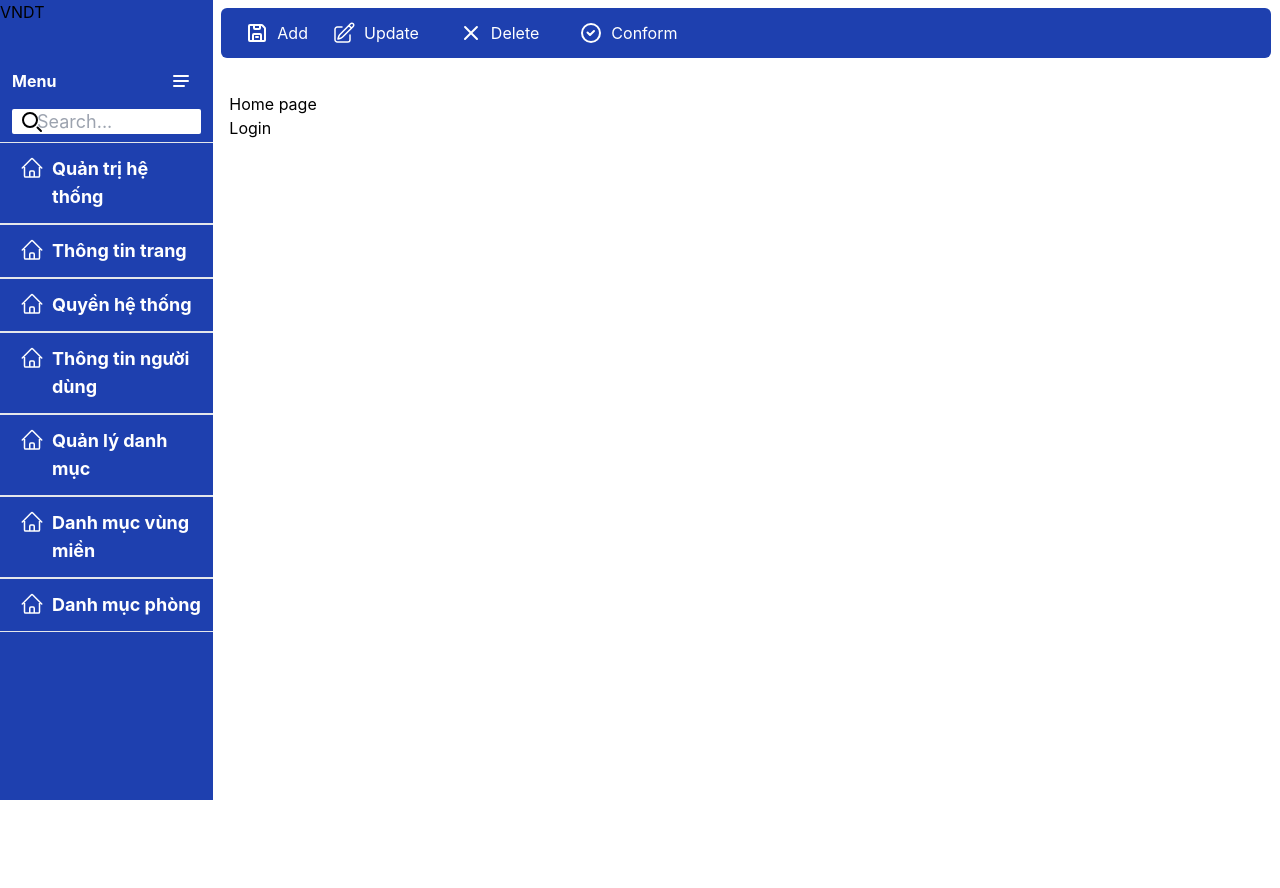
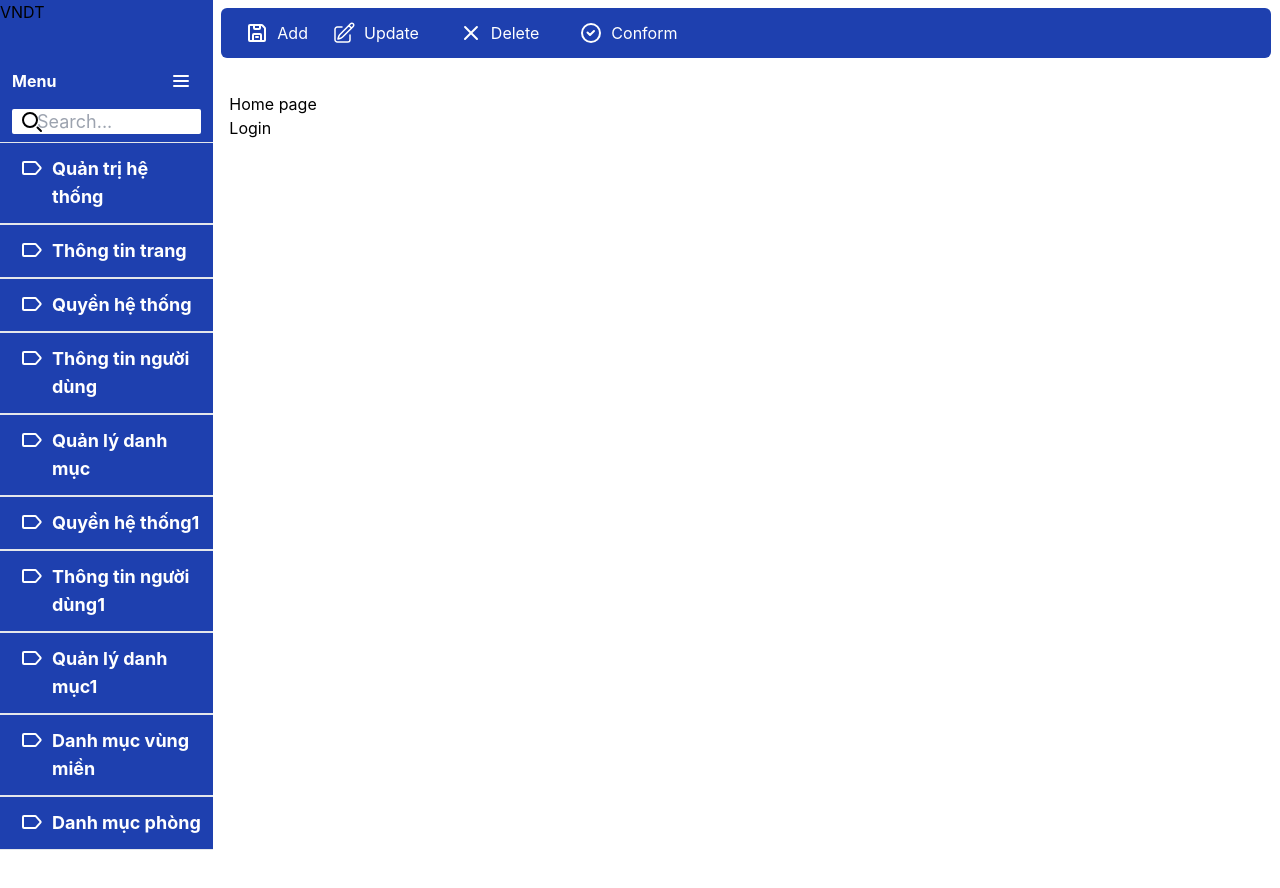
Before and after one commit to VNDT-082/my-project, a React (Create React App) app: page / in a window 1280 px wide. Shown: the top 888 px of the page. Built offline with nearby package versions, Linux system fonts and the light colour scheme.

Commit message:
slide bar

```diff
--- a/src/components/SlideBar.tsx
+++ b/src/components/SlideBar.tsx
@@ -4,6 +4,7 @@ import IconHome from "./core/icons/IconHome";
 import IconSearch from "./core/icons/IconSearch";
 import IconBar from "./core/icons/IconBar";
 import IconBarFromLeft from "./core/icons/IconBarFromLeft";
+import IconLable from "./core/icons/IconLable";
 
 const SlideBar = () => {
 
@@ -13,28 +14,38 @@ const SlideBar = () => {
         { menu_name: 'Quyền hệ thống' },
         { menu_name: 'Thông tin người dùng' },
         { menu_name: 'Quản lý danh mục' },
+        { menu_name: 'Quyền hệ thống1' },
+        { menu_name: 'Thông tin người dùng1' },
+        { menu_name: 'Quản lý danh mục1' },
         { menu_name: 'Danh mục vùng miền' },
         { menu_name: 'Danh mục phòng' }];
 
     const [isActive, setIsActive] = useState<string>("");
-    const [showFullBar, setShowFullBar] = useState<boolean>(false)
-
+    const [showFullBar, setShowFullBar] = useState<boolean>(true);
+    const [showMenuName, setShowMenuName] = useState<boolean>(true);
+    //style={{ transition: 'width 0.3s ease', transform: '0.3s ease' }}
+    const handleChangeWidthSlideBar = (showFullBar: boolean) => {
+        setShowFullBar(showFullBar);
+        setTimeout(() => { setShowMenuName(showFullBar) }, showFullBar ? 270 : 50);
+    }
     return (
-        <div className="w-full h-full max-w-[320px] bg-blue-800">
+        <div className={`${showFullBar ? 'w-full' : 'w-[50px]'} transform
+        duration-500 max-w-[320px] bg-blue-800 transition-all `}
+        >
             <div className="h-[60px]">VNDT</div>
-            <ul>
+            <ul className={`${showMenuName ? 'max-h-screen' : ''} scroll-smooth overflow-y-scroll`}>
                 <li>
                     <div className="flex flex-row w-full px-3 py-2 items-center justify-end
                     text-white font-bold"
-                        onClick={() => setShowFullBar(!showFullBar)}>
-                        <p className="w-11/12">Menu</p>
+                        onClick={() => handleChangeWidthSlideBar(!showFullBar)}>
+                        <p className="w-11/12">{showFullBar ? 'Menu' : ''}</p>
                         {showFullBar ?
                             <IconBar /> : <IconBarFromLeft />}
                     </div>
                 </li>
 
                 <li>
-                    <div className="flex flex-row w-full px-3 py-2 items-center">
+                    <div className="flex flex-row w-full px-3 py-2 items-center" onClick={() => { handleChangeWidthSlideBar(true) }}>
                         <div className="absolute">
                             <IconSearch />
                         </div>
@@ -44,14 +55,24 @@ const SlideBar = () => {
                     </div>
                 </li>
                 {listMenu.map(item => {
-                    return <li className={`text-lg text-white font-bold w-full border-b border-t
+                    return <li className={`text-lg text-white font-bold w-full border-b border-t  hover:scale-105
+                         transform
+        duration-1000 transition-all
                     cursor-pointer ${isActive == item.menu_name ? 'bg-white' : 'bg-transparent'}`}
-                        onClick={() => setIsActive(item.menu_name)}>
+                        onClick={() => { setIsActive(item.menu_name); handleChangeWidthSlideBar(true); }}>
                         <div className={`h-[4px] w-full rounded-br-full
                             ${isActive == item.menu_name ? 'bg-blue-800' : 'bg-transparent'}`}></div>
 
-                        <p className={`hover:scale-105 flex flex-row  px-3 py-2 ${isActive == item.menu_name ? 'font-bold text-blue-950 bg-white' : 'text-white bg-transparent'}`}>
-                            <IconHome />{item.menu_name}</p>
+                        <p className={`inline-flex w-full  flex-row  px-3 py-2 ${isActive == item.menu_name ? 'font-bold text-blue-950 bg-white' : 'text-white bg-transparent'}  overflow-hidden`}>
+                            <IconLable />{showMenuName ? item.menu_name : ''}</p>
+                        {isActive == item.menu_name ?
+                            <ul>
+                                {listMenu.map(subItem => (
+                                    <p className={`inline-flex w-full  flex-row  px-3 py-2 ${isActive == item.menu_name ? 'font-bold text-blue-950 bg-white' : 'text-white bg-transparent'}  overflow-hidden`}>
+                                        {subItem.menu_name} </p>
+                                ))}
+                            </ul>
+                            : null}
                         <div className={`h-[4px] w-full rounded-tr-full
                              ${isActive == item.menu_name ? 'bg-blue-800' : 'bg-transparent'}`}></div>
                     </li>
--- /dev/null
+++ b/src/components/core/icons/IconLable.tsx
@@ -0,0 +1,10 @@
+export default function IconLable() {
+    return (
+        <div className="mx-2 my-[0.5px]">
+            <svg className="w-6 h-6" aria-hidden="true" xmlns="http://www.w3.org/2000/svg" width="24" height="24" fill="none" viewBox="0 0 24 24">
+                <path stroke="currentColor" stroke-linecap="round" stroke-linejoin="round" stroke-width="2" d="M15.2 6H4a1 1 0 0 0-1 1v10a1 1 0 0 0 1 1h11.2a1 1 0 0 0 .747-.334l4.46-5a1 1 0 0 0 0-1.332l-4.46-5A1 1 0 0 0 15.2 6Z" />
+            </svg>
+
+        </div>
+    );
+}
--- /dev/null
+++ b/src/components/core/icons/IconSetting.tsx
@@ -0,0 +1,10 @@
+export default function IconSetting() {
+    return (
+        <div className="mx-2 my-[0.5px]">
+            <svg xmlns="http://www.w3.org/2000/svg" fill="none" viewBox="0 0 24 24" strokeWidth={1.5} stroke="currentColor" className="size-6">
+                <path strokeLinecap="round" strokeLinejoin="round" d="M10.343 3.94c.09-.542.56-.94 1.11-.94h1.093c.55 0 1.02.398 1.11.94l.149.894c.07.424.384.764.78.93.398.164.855.142 1.205-.108l.737-.527a1.125 1.125 0 0 1 1.45.12l.773.774c.39.389.44 1.002.12 1.45l-.527.737c-.25.35-.272.806-.107 1.204.165.397.505.71.93.78l.893.15c.543.09.94.559.94 1.109v1.094c0 .55-.397 1.02-.94 1.11l-.894.149c-.424.07-.764.383-.929.78-.165.398-.143.854.107 1.204l.527.738c.32.447.269 1.06-.12 1.45l-.774.773a1.125 1.125 0 0 1-1.449.12l-.738-.527c-.35-.25-.806-.272-1.203-.107-.398.165-.71.505-.781.929l-.149.894c-.09.542-.56.94-1.11.94h-1.094c-.55 0-1.019-.398-1.11-.94l-.148-.894c-.071-.424-.384-.764-.781-.93-.398-.164-.854-.142-1.204.108l-.738.527c-.447.32-1.06.269-1.45-.12l-.773-.774a1.125 1.125 0 0 1-.12-1.45l.527-.737c.25-.35.272-.806.108-1.204-.165-.397-.506-.71-.93-.78l-.894-.15c-.542-.09-.94-.56-.94-1.109v-1.094c0-.55.398-1.02.94-1.11l.894-.149c.424-.07.765-.383.93-.78.165-.398.143-.854-.108-1.204l-.526-.738a1.125 1.125 0 0 1 .12-1.45l.773-.773a1.125 1.125 0 0 1 1.45-.12l.737.527c.35.25.807.272 1.204.107.397-.165.71-.505.78-.929l.15-.894Z" />
+                <path strokeLinecap="round" strokeLinejoin="round" d="M15 12a3 3 0 1 1-6 0 3 3 0 0 1 6 0Z" />
+            </svg>
+        </div>
+    );
+}
```
